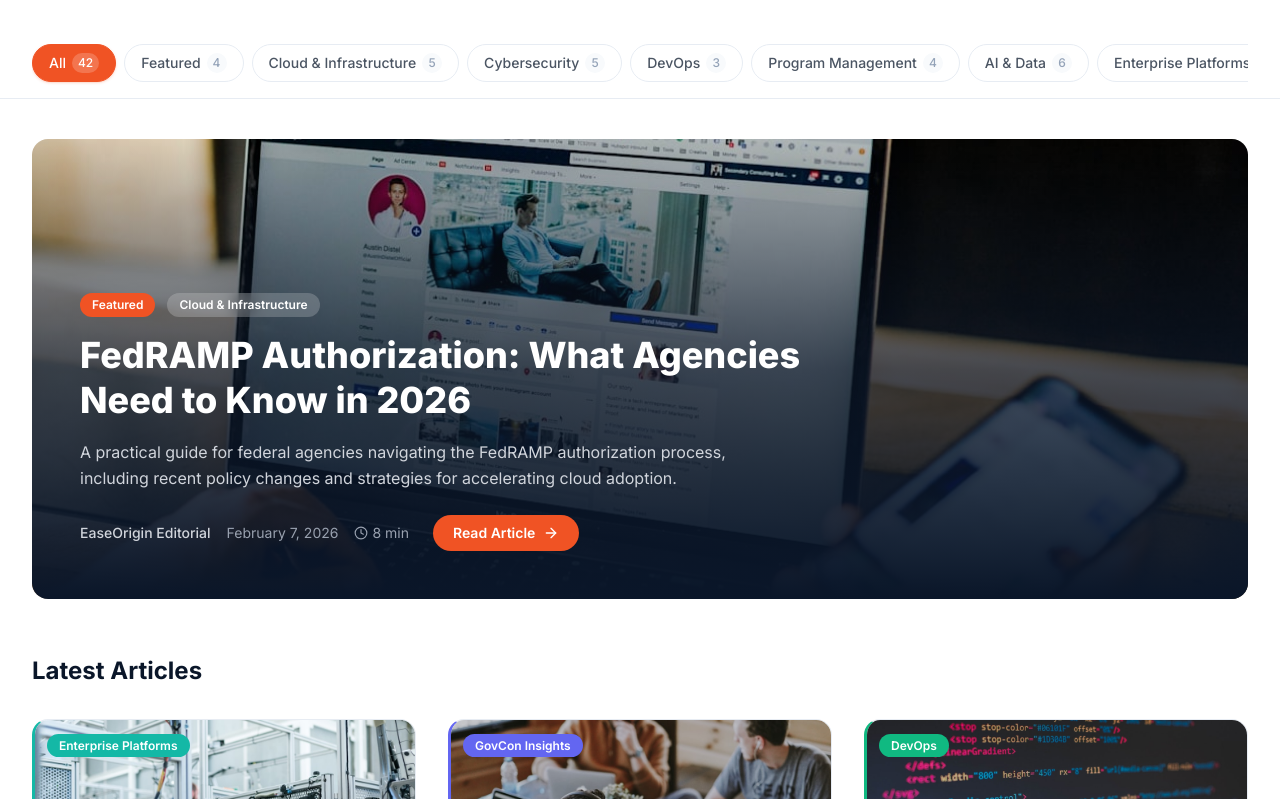
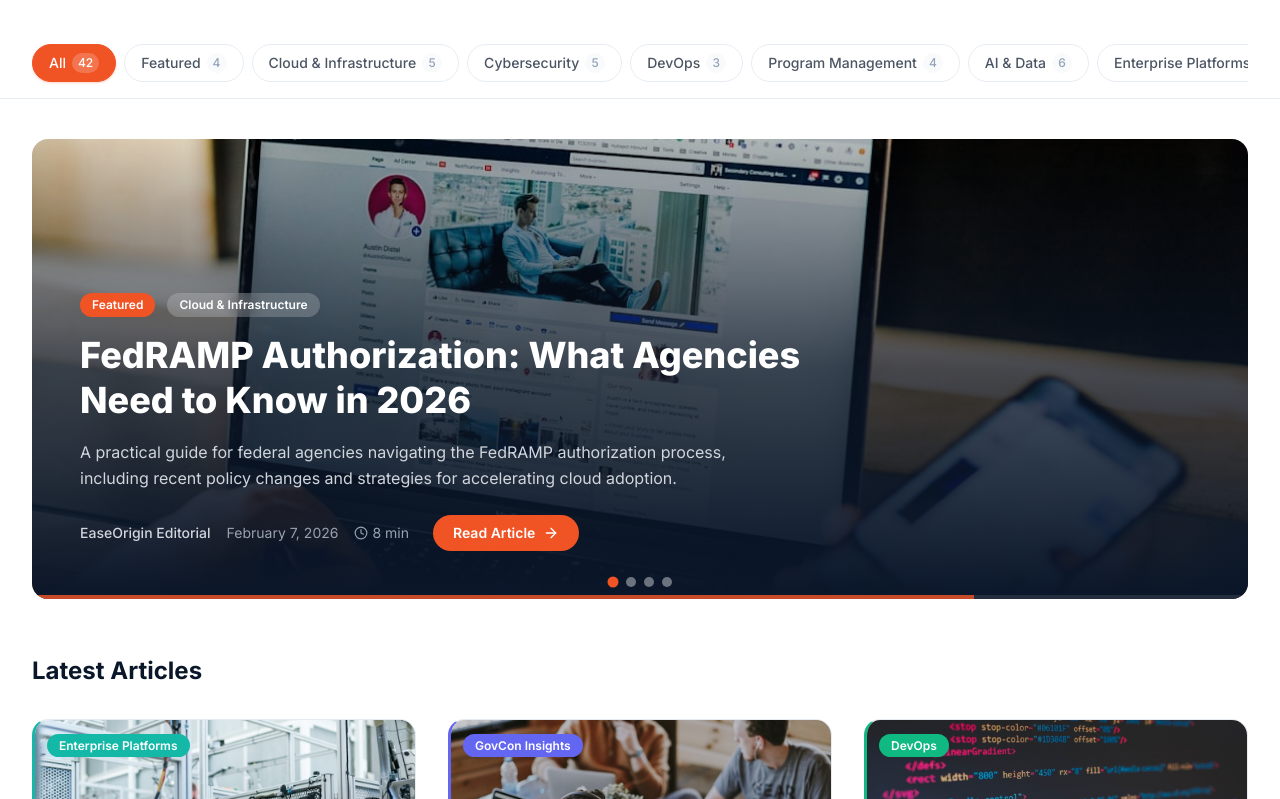
Before and after one commit to easeorigin/ease-origin, a Next.js app: page /blog in a window 1280 px wide. Shown: the part 583-1382 px from the top of the page. Built offline with nearby package versions, Linux system fonts and the light colour scheme.

Commit message:
feat: add rotating featured post carousel with auto-advance
- Featured hero cycles through all featured posts every 8 seconds
- Dot indicators for manual navigation
- Progress bar fills over 8-second interval
- AnimatePresence crossfade transitions between slides

```diff
--- a/src/app/(public)/blog/blog-filters.tsx
+++ b/src/app/(public)/blog/blog-filters.tsx
@@ -1,6 +1,6 @@
 "use client";
 
-import { useState, useMemo, useRef } from "react";
+import { useState, useMemo, useRef, useEffect, useCallback } from "react";
 import Link from "next/link";
 import Image from "next/image";
 import { Clock, ArrowRight, Search, X, BookOpen, Mail } from "lucide-react";
@@ -219,8 +219,69 @@
   );
 }
 
-/* ─── Featured Hero Card ─── */
-function FeaturedHeroCard({ post }: { post: BlogPost }) {
+/* ─── Rotation interval (ms) ─── */
+const HERO_ROTATION_INTERVAL = 8000;
+
+/* ─── Featured Hero Slide (single slide content) ─── */
+const heroSlideVariants = {
+  enter: { opacity: 0, scale: 1.02 },
+  center: {
+    opacity: 1,
+    scale: 1,
+    transition: { duration: 0.6, ease: [0.25, 0.1, 0.25, 1] as const },
+  },
+  exit: {
+    opacity: 0,
+    scale: 0.98,
+    transition: { duration: 0.4, ease: [0.25, 0.1, 0.25, 1] as const },
+  },
+};
+
+/* ─── Featured Hero Carousel ─── */
+function FeaturedHeroCarousel({ posts }: { posts: BlogPost[] }) {
+  const [activeIndex, setActiveIndex] = useState(0);
+  const [progress, setProgress] = useState(0);
+  const intervalRef = useRef<ReturnType<typeof setInterval> | null>(null);
+  const progressRef = useRef<ReturnType<typeof setInterval> | null>(null);
+
+  const startTimers = useCallback(() => {
+    // Clear any existing timers
+    if (intervalRef.current) clearInterval(intervalRef.current);
+    if (progressRef.current) clearInterval(progressRef.current);
+
+    setProgress(0);
+
+    // Progress bar updates every 50ms for smooth animation
+    const progressStep = 50 / HERO_ROTATION_INTERVAL;
+    progressRef.current = setInterval(() => {
+      setProgress((prev) => Math.min(prev + progressStep, 1));
+    }, 50);
+
+    // Slide rotation
+    intervalRef.current = setInterval(() => {
+      setActiveIndex((prev) => (prev + 1) % posts.length);
+      setProgress(0);
+    }, HERO_ROTATION_INTERVAL);
+  }, [posts.length]);
+
+  useEffect(() => {
+    startTimers();
+    return () => {
+      if (intervalRef.current) clearInterval(intervalRef.current);
+      if (progressRef.current) clearInterval(progressRef.current);
+    };
+  }, [startTimers]);
+
+  const goToSlide = useCallback(
+    (index: number) => {
+      setActiveIndex(index);
+      startTimers();
+    },
+    [startTimers]
+  );
+
+  const activePost = posts[activeIndex];
+
   return (
     <motion.section
       variants={heroVariants}
@@ -228,12 +289,22 @@
       animate="visible"
       className="mb-14"
     >
-      <Link href={`/blog/${post.slug}`}>
-        <article className="group relative rounded-2xl overflow-hidden min-h-[400px] sm:min-h-[460px]">
+      <div className="relative rounded-2xl overflow-hidden min-h-[400px] sm:min-h-[460px]">
+        <AnimatePresence mode="wait">
+          <motion.div
+            key={activePost.slug}
+            variants={heroSlideVariants}
+            initial="enter"
+            animate="center"
+            exit="exit"
+            className="absolute inset-0"
+          >
+            <Link href={`/blog/${activePost.slug}`} className="block h-full">
+              <article className="group relative h-full">
                 {/* Full-width cover image */}
                 <Image
-            src={post.coverImage}
-            alt={post.coverImageAlt}
+                  src={activePost.coverImage}
+                  alt={activePost.coverImageAlt}
                   fill
                   className="object-cover transition-all duration-700 group-hover:scale-[1.03] group-hover:brightness-[1.05]"
                   priority
@@ -248,30 +319,33 @@
                       Featured
                     </span>
                     <span className="px-3 py-1 text-xs font-semibold rounded-full bg-white/20 text-white backdrop-blur-sm">
-                {post.category}
+                      {activePost.category}
                     </span>
                   </div>
                   <h2 className="text-2xl sm:text-3xl lg:text-4xl font-extrabold text-white mb-4 max-w-3xl leading-tight group-hover:text-eo-gold/90 transition-colors">
-              {post.title}
+                    {activePost.title}
                   </h2>
                   <p className="text-gray-300 mb-6 leading-relaxed max-w-2xl line-clamp-2 sm:line-clamp-3">
-              {post.excerpt}
+                    {activePost.excerpt}
                   </p>
                   <div className="flex flex-wrap items-center gap-6">
                     <div className="flex items-center gap-4 text-sm text-gray-400">
                       <span className="font-medium text-gray-300">
-                  {post.author.name}
+                        {activePost.author.name}
                       </span>
-                <time dateTime={post.publishedAt}>
-                  {new Date(post.publishedAt).toLocaleDateString("en-US", {
+                      <time dateTime={activePost.publishedAt}>
+                        {new Date(activePost.publishedAt).toLocaleDateString(
+                          "en-US",
+                          {
                             year: "numeric",
                             month: "long",
                             day: "numeric",
-                  })}
+                          }
+                        )}
                       </time>
                       <span className="inline-flex items-center gap-1">
                         <Clock className="h-3.5 w-3.5" />
-                  {post.readTimeMinutes} min
+                        {activePost.readTimeMinutes} min
                       </span>
                     </div>
                     <span className="inline-flex items-center gap-2 px-5 py-2 rounded-full bg-eo-gold text-white font-semibold text-sm group-hover:bg-eo-gold/90 transition-colors">
@@ -281,6 +355,38 @@
                 </div>
               </article>
             </Link>
+          </motion.div>
+        </AnimatePresence>
+
+        {/* Dot indicators */}
+        <div className="absolute bottom-3 left-1/2 -translate-x-1/2 z-20 flex items-center gap-2">
+          {posts.map((_, index) => (
+            <button
+              key={index}
+              onClick={(e) => {
+                e.preventDefault();
+                goToSlide(index);
+              }}
+              className={cn(
+                "w-2.5 h-2.5 rounded-full transition-all duration-300",
+                index === activeIndex
+                  ? "bg-eo-gold scale-110"
+                  : "bg-white/40 hover:bg-white/70"
+              )}
+              aria-label={`Go to featured post ${index + 1}`}
+            />
+          ))}
+        </div>
+
+        {/* Progress bar */}
+        <div className="absolute bottom-0 left-0 right-0 z-20 h-1 bg-white/10">
+          <motion.div
+            className="h-full bg-eo-gold/80"
+            style={{ width: `${progress * 100}%` }}
+            transition={{ duration: 0.05, ease: "linear" as const }}
+          />
+        </div>
+      </div>
     </motion.section>
   );
 }
@@ -341,15 +447,23 @@
   }, [sortedPosts, activeFilter, searchQuery]);
 
   // Featured hero: only show when on "All" tab with no search
-  // Pick the newest featured post for the hero
-  const featuredPost =
+  // Collect all featured posts sorted by date for the rotating carousel
+  const featuredPosts = useMemo(
+    () =>
       activeFilter === "All" && !searchQuery.trim()
-      ? sortedPosts.find((p) => p.featured)
-      : undefined;
+        ? sortedPosts.filter((p) => p.featured)
+        : [],
+    [activeFilter, searchQuery, sortedPosts]
+  );
 
-  // Grid shows all filtered posts except the hero featured post
-  const gridPosts = featuredPost
-    ? filteredPosts.filter((p) => p.slug !== featuredPost.slug)
+  // Grid shows all filtered posts except the featured posts shown in the hero
+  const featuredSlugs = useMemo(
+    () => new Set(featuredPosts.map((p) => p.slug)),
+    [featuredPosts]
+  );
+  const gridPosts =
+    featuredPosts.length > 0
+      ? filteredPosts.filter((p) => !featuredSlugs.has(p.slug))
       : filteredPosts;
 
   const visiblePosts = gridPosts.slice(0, visibleCount);
@@ -430,8 +544,10 @@
         </nav>
       </div>
 
-      {/* Featured Post Hero */}
-      {featuredPost && <FeaturedHeroCard post={featuredPost} />}
+      {/* Featured Post Hero (rotating carousel) */}
+      {featuredPosts.length > 0 && (
+        <FeaturedHeroCarousel posts={featuredPosts} />
+      )}
 
       {/* Section Heading */}
       <div className="flex items-center justify-between mb-8">
```
Lines whose indentation alone changed are shown as unchanged.
